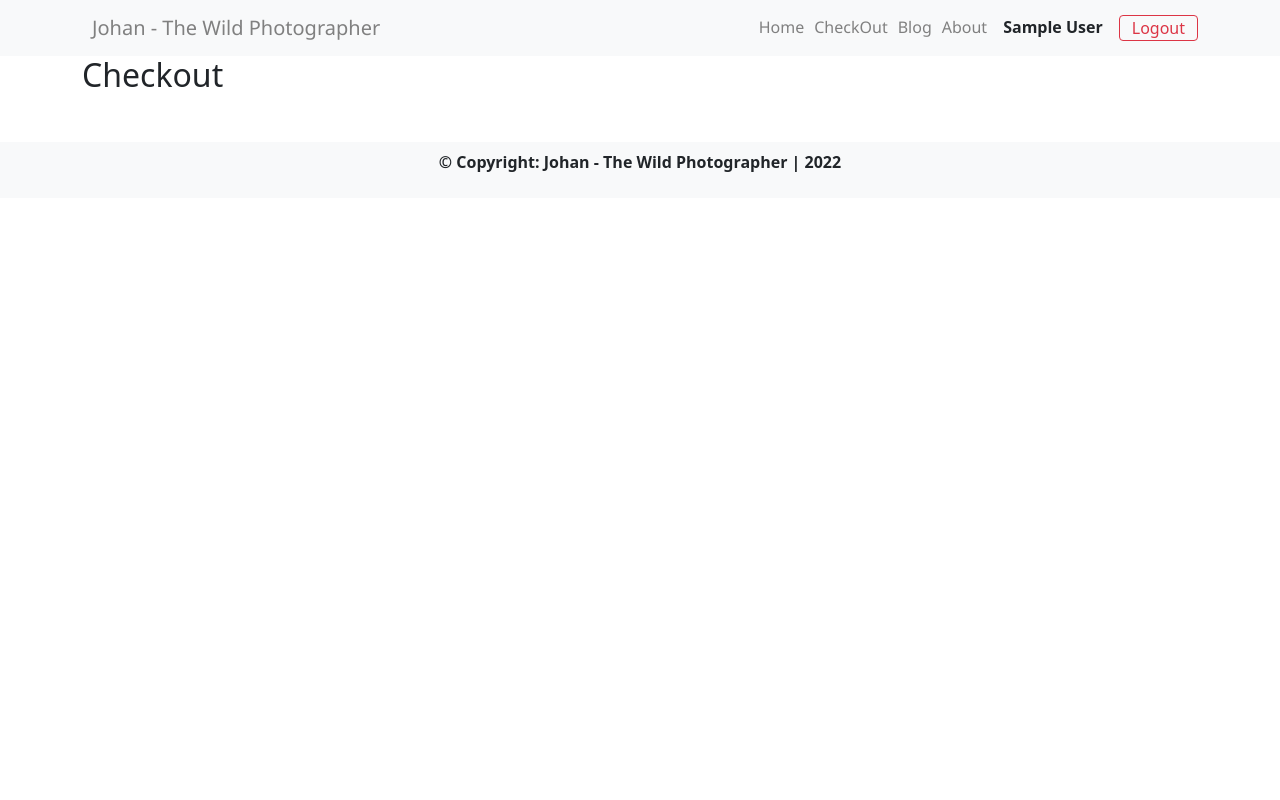
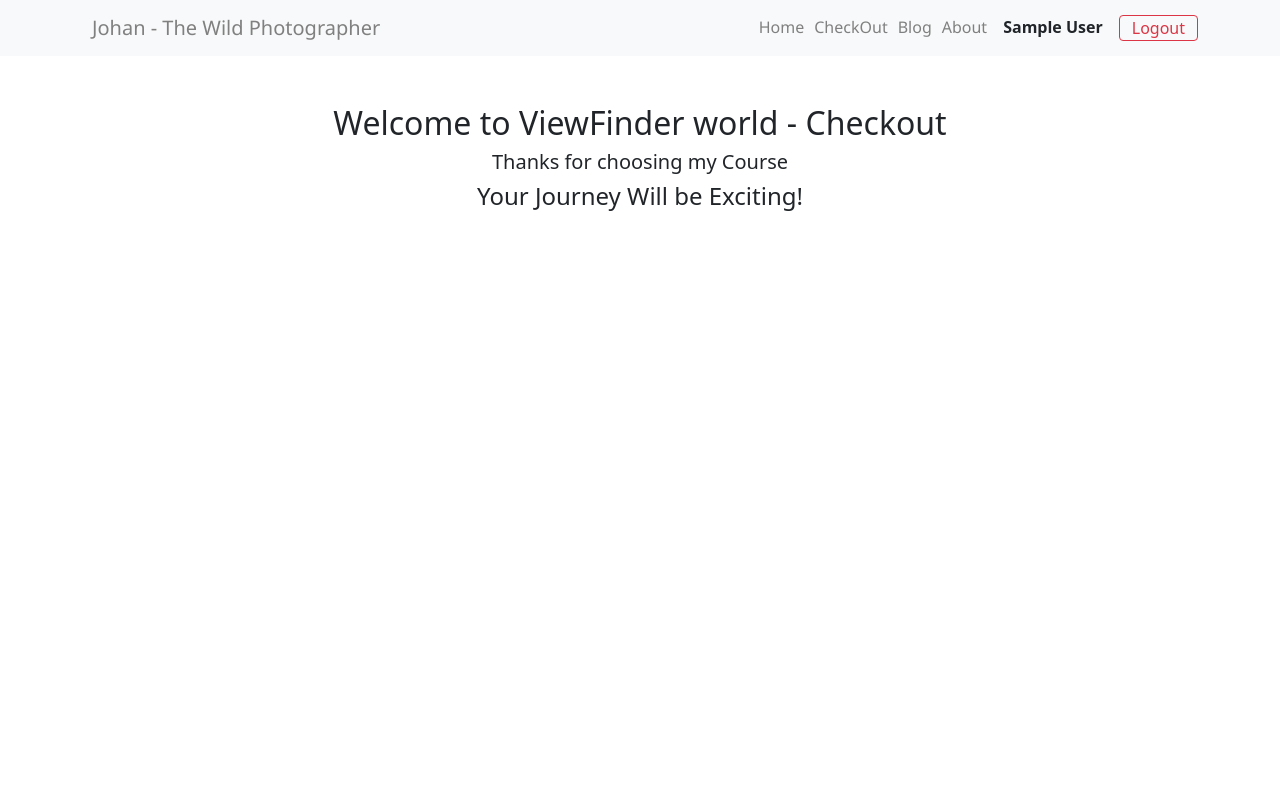
Before and after one commit to HayeulTanjib/Wild-Photographer, a React (Create React App) app: page /checkout in a window 1280 px wide. Shown: the top 800 px of the page. Built offline with nearby package versions, Linux system fonts and the light colour scheme; no server answers; sample sign-in values are in the browser's storage.

Commit message:
added 404 page

```diff
--- a/src/App.js
+++ b/src/App.js
@@ -8,6 +8,7 @@ import Footer from './Components/Shared/Footer/Footer';
 import Login from './Components/Authentication/Login/Login';
 import Register from './Components/Authentication/Register/Register';
 import RequireAuth from './RequireAuth/RequireAuth';
+import NotFound from './Components/Pages/NotFound/NotFound';
 
 
 
@@ -30,6 +31,7 @@ function App() {
 
         <Route path='/login' element={<Login/>}></Route>
         <Route path="/register" element={<Register/>}></Route>
+        <Route path='*' element={<NotFound/>}></Route>
       </Routes>
       </div>
       <Footer/>
--- a/src/Components/Pages/CheckOut/CheckOut.js
+++ b/src/Components/Pages/CheckOut/CheckOut.js
@@ -2,8 +2,10 @@ import React from 'react';
 
 const CheckOut = () => {
     return (
-        <div>
-            <h2>Checkout</h2>
+        <div className='vh-100 mt-5 text-center'>
+            <h2>Welcome to ViewFinder world - Checkout</h2>
+        <h5>Thanks for choosing my Course</h5>
+        <h4>Your Journey Will be Exciting!</h4>
         </div>
     );
 };
--- a/src/Components/Pages/NotFound/NotFound.js
+++ b/src/Components/Pages/NotFound/NotFound.js
@@ -1,9 +1,12 @@
 import React from 'react';
+import { Link } from 'react-router-dom';
 
 const NotFound = () => {
     return (
-        <div>
-            <h2>Not Found</h2>
+        <div className='vh-100 mx-auto text-center mt-5'>
+            <h2>404</h2>
+            <h3>Ooops! You weren't supposed to see this</h3>
+            <Link to={'/'} className="btn btn-primary mt-3">Go Back Home</Link>
         </div>
     );
 };
```
